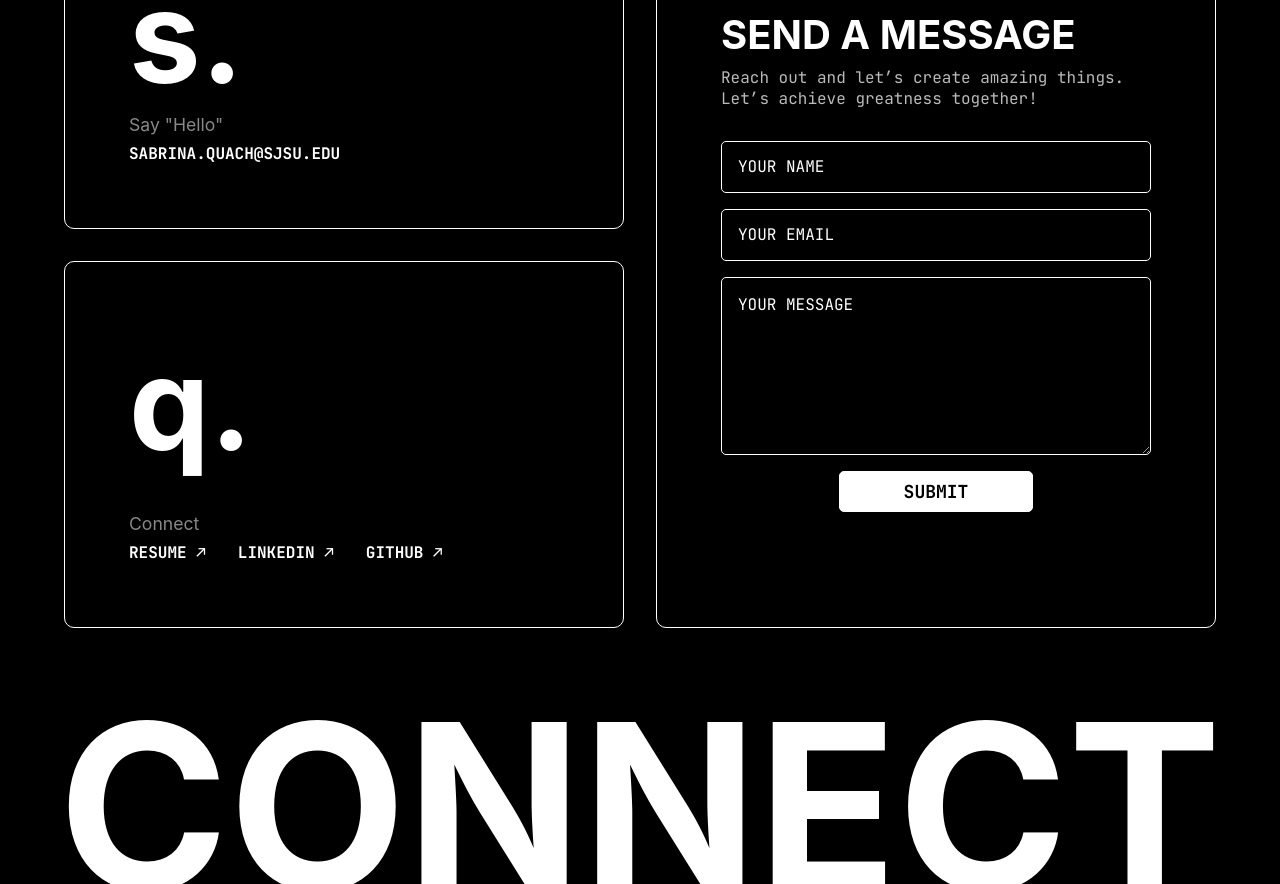
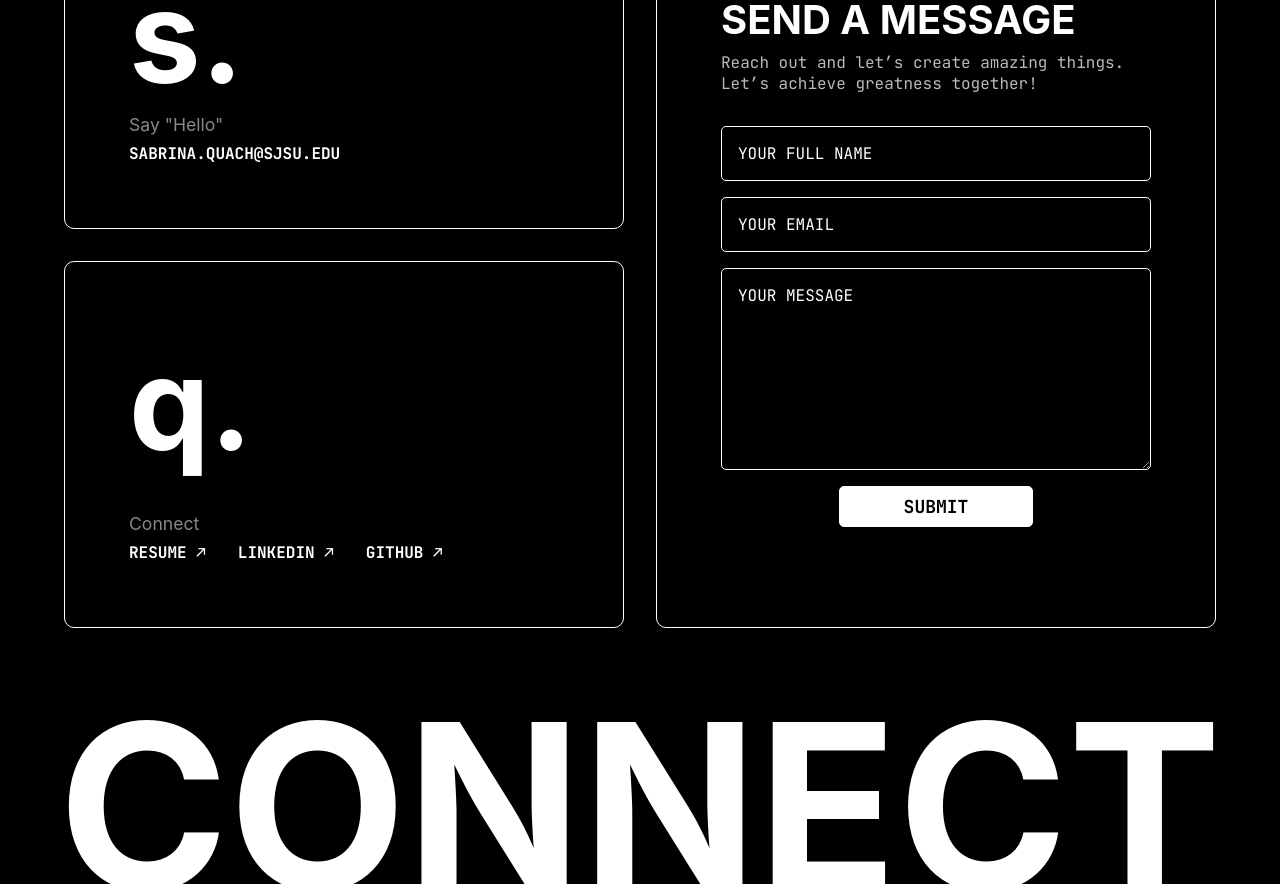
Before and after one commit to sabrinaquach/sabrinaquach.github.io, a React (Create React App) app in the folder portfolio/: page /about in a window 1280 px wide. Shown: the part 2140-3024 px from the top of the page. Built offline with nearby package versions, Linux system fonts and the light colour scheme.

Commit message:
send message data to supabase table

```diff
--- a/portfolio/src/components/footer/footer.css
+++ b/portfolio/src/components/footer/footer.css
@@ -122,6 +122,8 @@
     outline: none;
     background: black;
     color: white;
+    font-family: 'JetBrainsMono-Regular';
+    text-transform: uppercase;
   }
 .submit-container {
     text-align: center;
--- a/portfolio/src/components/footer/footer.js
+++ b/portfolio/src/components/footer/footer.js
@@ -1,8 +1,44 @@
-import React from "react";
+import React, { useState } from "react";
+import { supabase } from "../../auth/supabaseClient";
 import './footer.css'
 import '../../assets/fonts/font.css'
 
 const Footer = () => {
+    const [formData, setFormData] = useState({
+        name: '',
+        email: '',
+        message: ''
+    });
+
+    const handleChange = (e) => {
+        setFormData({ ...formData, [e.target.name]: e.target.value });
+    };
+
+    const handleSubmit = async (e) => {
+        e.preventDefault();
+
+        const { data, error } = await supabase
+          .from('Messages')
+          .insert([
+            {
+              name: formData.name,
+              email: formData.email,
+              message: formData.message,
+            },
+          ]);
+
+        console.log("Supabase response:", { data, error });
+
+        if (error) {
+          console.error("Submission error:", error.message);
+          alert("Submission failed: " + error.message);
+        } else {
+          console.log("Message sent!", data);
+          setFormData({ name: '', email: '', message: '' });
+          alert("Message sent successfully!");
+        }
+    };
+
     return (
         <footer className="footer" id="footer">
             <div className="main-row">
@@ -27,19 +63,46 @@ const Footer = () => {
                         <div className="message-inner">
                             <h2 className="message-title">Send A Message</h2>
                             <p className="message-description">Reach out and let’s create amazing things. Let’s achieve greatness together!</p>
-                            <form className="contact-form">
-                                <input type="text" className="message-name" placeholder="Your name"/>
-                                <input type="email" className="message-email" placeholder="Your email"/>
-                                <textarea type="message" className="message-msg" rows="8"  placeholder="Your message"/>
+                            <form className="contact-form" onSubmit={handleSubmit}>
+                                <input
+                                    type="text"
+                                    name="name"
+                                    value={formData.name}
+                                    onChange={handleChange}
+                                    className="message-name"
+                                    placeholder="Your full name"
+                                />
+                                <input
+                                    type="email"
+                                    name="email"
+                                    value={formData.email}
+                                    onChange={handleChange}
+                                    className="message-email"
+                                    placeholder="Your email"
+                                />
+                                <textarea
+                                    name="message"
+                                    value={formData.message}
+                                    onChange={handleChange}
+                                    className="message-msg"
+                                    rows="8"
+                                    placeholder="Your message"
+                                />
                                 <div className="submit-container">
-                                    <button type="submit" className="message-submit" value="send">Submit</button>
+                                    <button
+                                        type="submit"
+                                        className="message-submit"
+                                        value="send"
+                                    >
+                                        Submit
+                                    </button>
                                 </div>
                             </form>
                         </div>
                     </div>
                 </div>
             </div>
-            <div class="cutoff-wrapper">
+            <div className="cutoff-wrapper">
                 <h1 className="connect-bottom">Connect</h1>
             </div>
         </footer>
```
Also changed, not shown: 1 other file (tests, documents, lock files or other folders).
